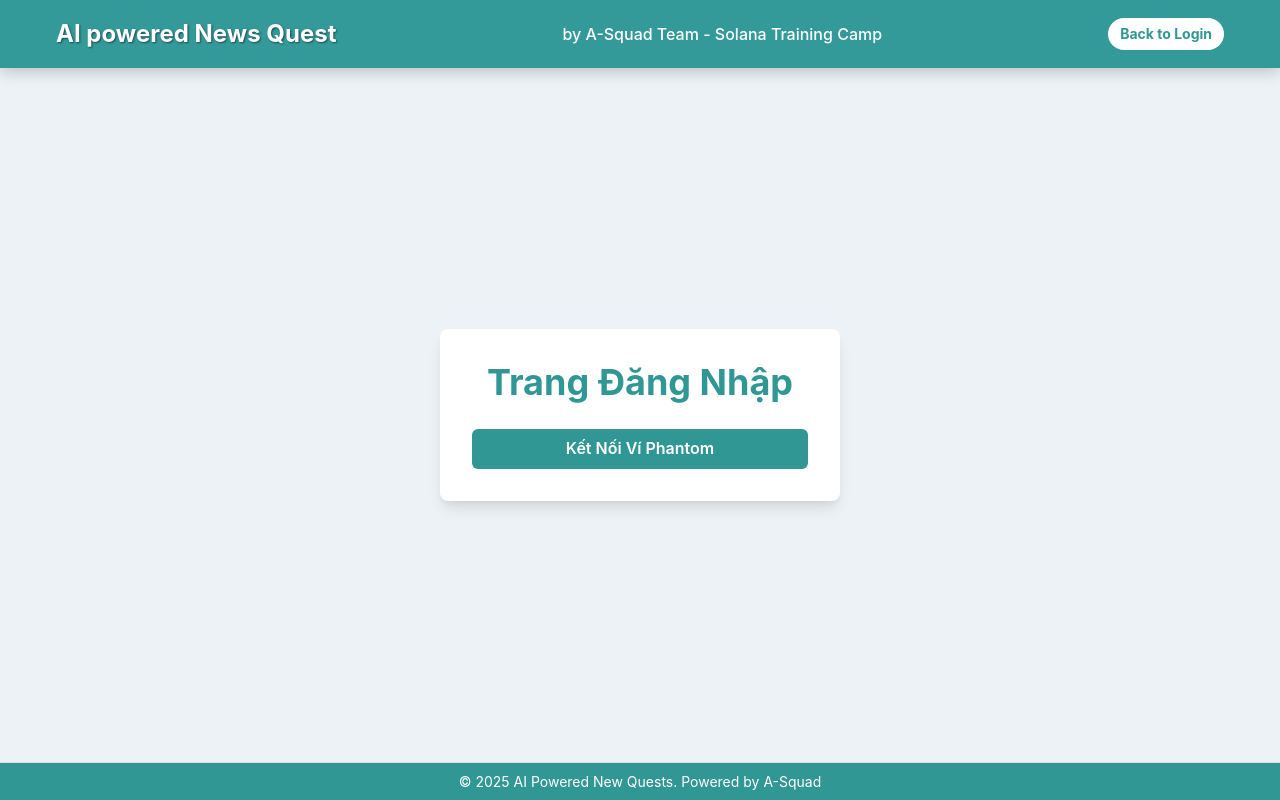
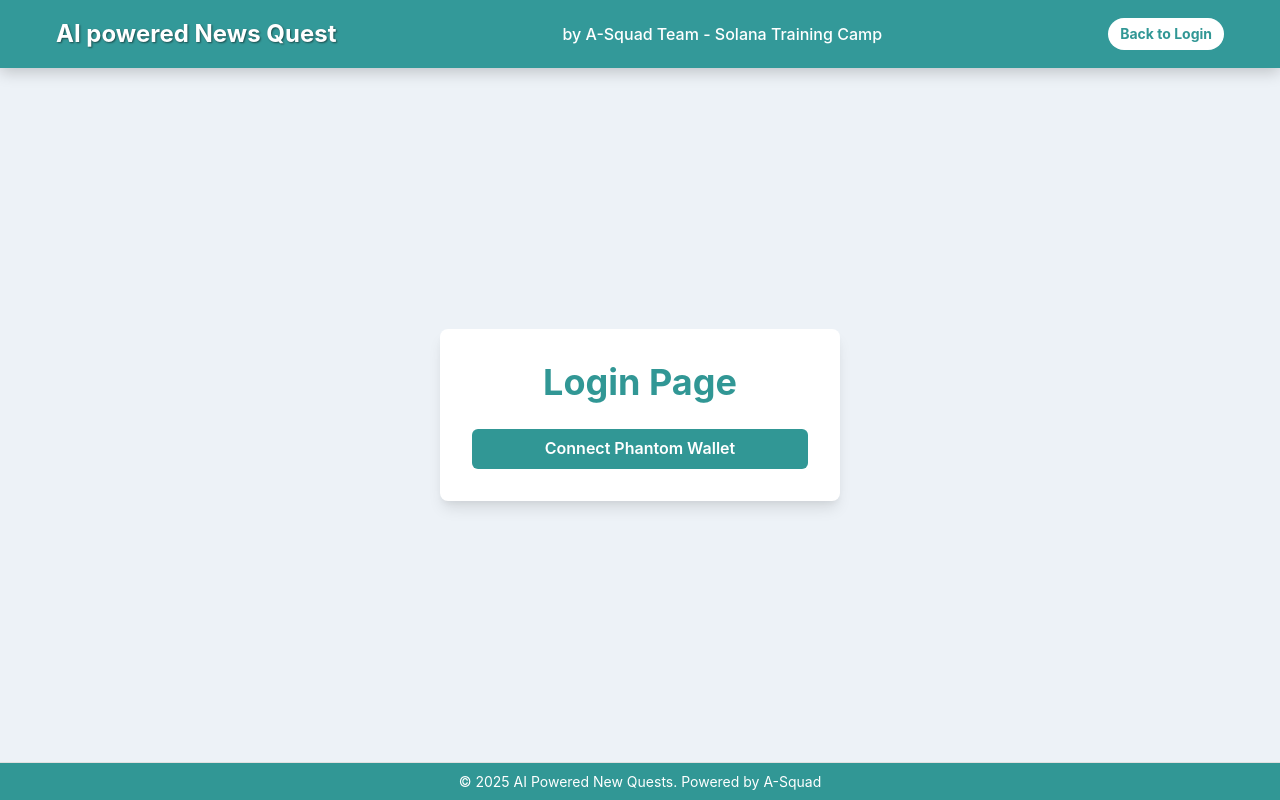
Before and after one commit to minh47857/news_quest, a React (Vite) app in the folder my-app/: page /login in a window 1280 px wide. Built offline with nearby package versions, Linux system fonts and the light colour scheme.

Commit message:
switch_English

```diff
--- a/my-app/src/pages/LoginPage.jsx
+++ b/my-app/src/pages/LoginPage.jsx
@@ -20,7 +20,7 @@ function LoginPage() {
     try {
       const provider = window.solana;
       if (!provider || !provider.isPhantom) {
-        setError("Vui lòng cài đặt Phantom Wallet để tiếp tục.");
+        setError("Need to install Phantom Wallet.");
         return;
       }
 
@@ -28,8 +28,8 @@ function LoginPage() {
       setCurrentAccount(resp.publicKey.toString());
       accountAddress = resp.publicKey.toString();
     } catch (err) {
-      console.error("Lỗi khi kết nối Phantom:", err);
-      setError("Không thể kết nối với Phantom Wallet.");
+      console.error("Error connecting to Phantom:", err);
+      setError("Unable to connect to Phantom Wallet.");
     } finally {
       setIsConnecting(false);
     }
@@ -48,7 +48,7 @@ function LoginPage() {
     const handleDisconnect = () => {
       setCurrentAccount(null);
       accountAddress = "";
-      setError("Bạn đã ngắt kết nối ví.");
+      setError("You have disconnected your wallet.");
     };
 
     provider.on("connect", handleConnect);
@@ -66,7 +66,7 @@ function LoginPage() {
       <Box as="main" flex="1" display="flex" alignItems="center" justifyContent="center" p={8} bg="gray.100">
         <Box bg="white" p={8} borderRadius="lg" boxShadow="lg" width="400px" textAlign="center">
           <Heading mb={6} color="teal.500">
-            Trang Đăng Nhập
+            Login Page
           </Heading>
           <VStack spacing={4}>
             {error && (
@@ -77,15 +77,15 @@ function LoginPage() {
             )}
             {!currentAccount ? (
               <Button colorScheme="teal" onClick={connectWallet} width="100%" isLoading={isConnecting}>
-                Kết Nối Ví Phantom
+                Connect Phantom Wallet
               </Button>
             ) : (
               <Box>
                 <Text mb={4} fontSize="md">
-                  Địa chỉ ví: {currentAccount}
+                  Wallet Address: {currentAccount}
                 </Text>
                 <Button colorScheme="teal" onClick={() => navigate("/dashboard")} width="100%">
-                  Đi tới Trang Dashboard
+                  Go to Dashboard
                 </Button>
               </Box>
             )}
```
